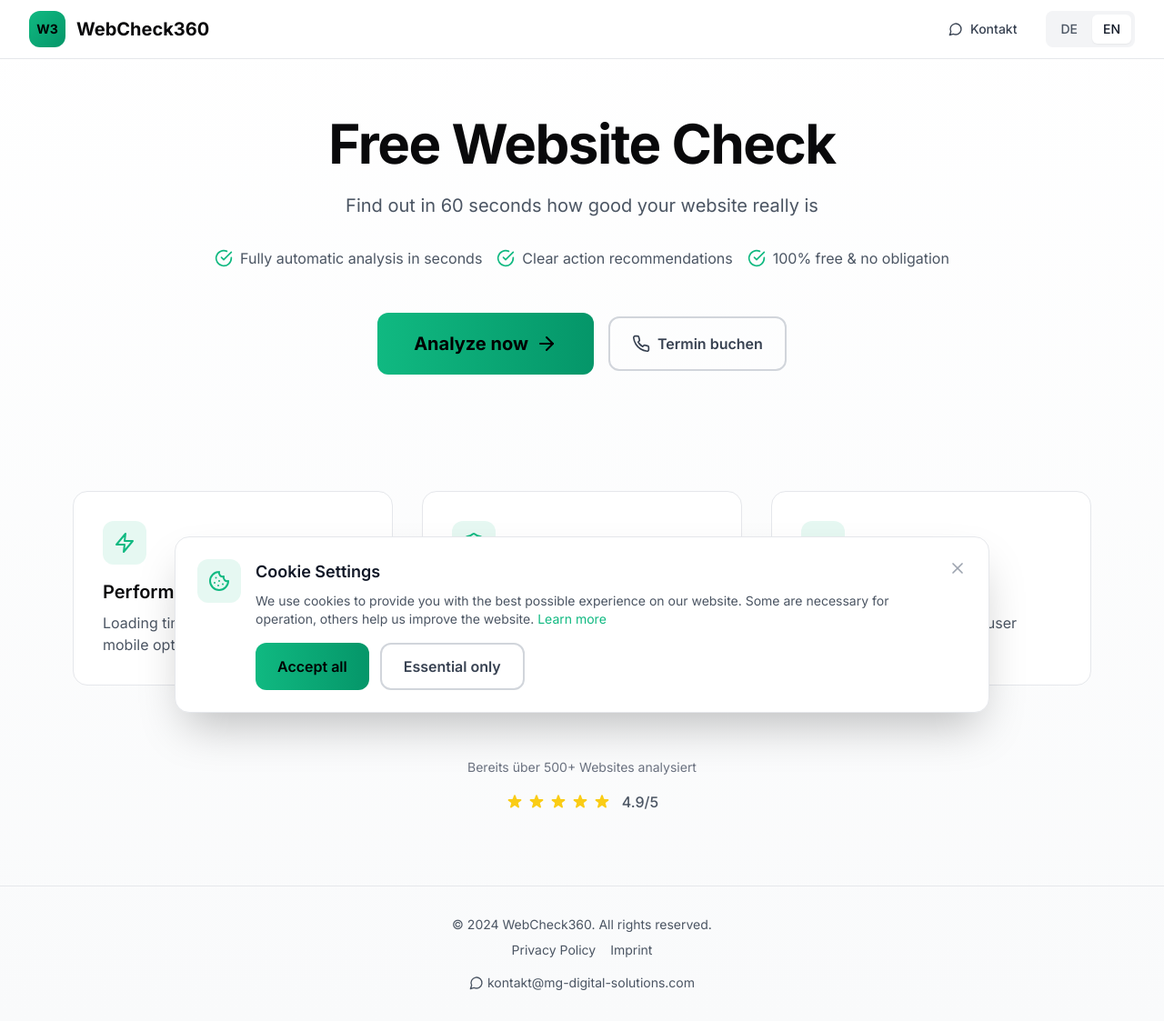
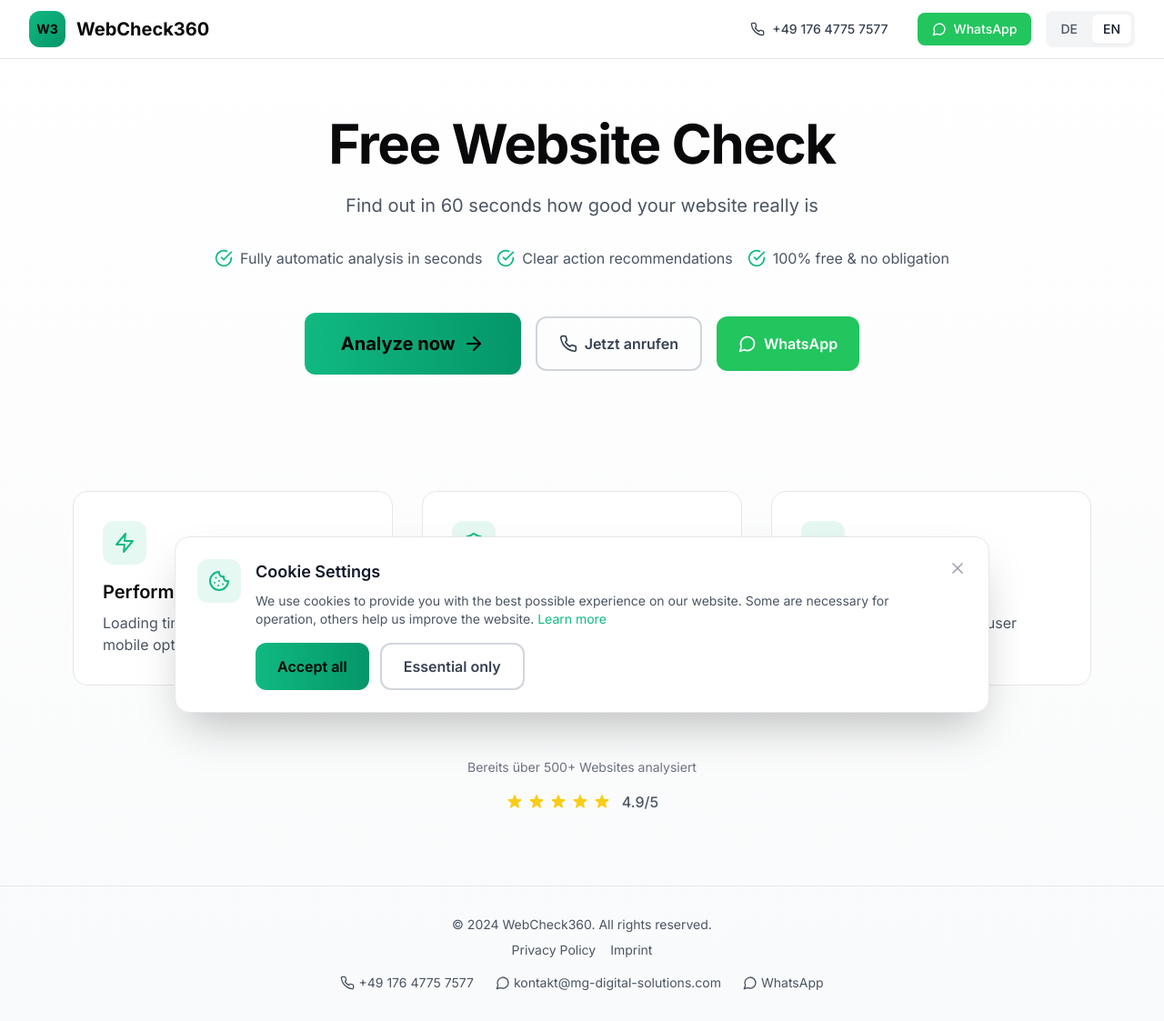
Before and after one commit to mikegehrke/webcheck360, a Next.js app: page /en in a window 1280 px wide. Shown: the whole page at 91% size. Built offline with nearby package versions, Linux system fonts and the light colour scheme.

Commit message:
Add phone number, WhatsApp button, more CTAs for better conversion score

```diff
--- a/app/[locale]/layout.tsx
+++ b/app/[locale]/layout.tsx
@@ -37,10 +37,14 @@
     logo: 'https://webcheck360.de/logo.png',
     contactPoint: {
       '@type': 'ContactPoint',
-      telephone: '+49-XXX-XXXXXXX',
+      telephone: '+49-176-4775-7577',
       contactType: 'customer service',
       availableLanguage: ['German', 'English'],
+      email: 'kontakt@mg-digital-solutions.com',
     },
+    sameAs: [
+      'https://wa.me/4917647757577'
+    ],
   },
   aggregateRating: {
     '@type': 'AggregateRating',
--- a/app/[locale]/page.tsx
+++ b/app/[locale]/page.tsx
@@ -23,14 +23,25 @@
               <span className="font-bold text-xl">WebCheck360</span>
             </div>
             <div className="flex items-center gap-4">
-              {/* Contact Button - für besseren Conversion Score */}
+              {/* Telefonnummer - für besseren Trust Score */}
               <a
-                href="mailto:kontakt@mg-digital-solutions.com"
-                className="hidden sm:inline-flex items-center gap-2 px-4 py-2 text-sm font-medium text-gray-700 dark:text-gray-300 hover:text-primary-500 transition-colors"
-                aria-label="Kontakt aufnehmen"
+                href="tel:+4917647757577"
+                className="hidden md:inline-flex items-center gap-2 px-4 py-2 text-sm font-medium text-gray-700 dark:text-gray-300 hover:text-primary-500 transition-colors"
+                aria-label="Anrufen"
+              >
+                <Phone className="w-4 h-4" />
+                +49 176 4775 7577
+              </a>
+              {/* WhatsApp Button */}
+              <a
+                href="https://wa.me/4917647757577?text=Hallo%2C%20ich%20interessiere%20mich%20f%C3%BCr%20WebCheck360"
+                target="_blank"
+                rel="noopener noreferrer"
+                className="hidden sm:inline-flex items-center gap-2 px-4 py-2 text-sm font-medium bg-green-500 text-white rounded-lg hover:bg-green-600 transition-colors"
+                aria-label="WhatsApp Kontakt"
               >
                 <MessageCircle className="w-4 h-4" />
-                Kontakt
+                WhatsApp
               </a>
               <LanguageSwitcher />
             </div>
@@ -70,15 +81,27 @@
               <ArrowRight className="w-6 h-6" />
             </Link>
 
-            {/* Secondary CTA */}
+            {/* Secondary CTA - Telefon */}
             <a
-              href="mailto:kontakt@mg-digital-solutions.com?subject=Anfrage%20WebCheck360"
+              href="tel:+4917647757577"
               className="inline-flex items-center gap-2 px-6 py-4 rounded-xl border-2 border-gray-300 dark:border-dark-700 text-gray-700 dark:text-gray-300 font-semibold hover:border-primary-500 hover:text-primary-500 transition-all min-h-[60px]"
               role="button"
-              aria-label="Termin buchen"
+              aria-label="Jetzt anrufen"
             >
               <Phone className="w-5 h-5" />
-              Termin buchen
+              Jetzt anrufen
+            </a>
+            {/* WhatsApp CTA */}
+            <a
+              href="https://wa.me/4917647757577?text=Hallo%2C%20ich%20interessiere%20mich%20f%C3%BCr%20WebCheck360"
+              target="_blank"
+              rel="noopener noreferrer"
+              className="inline-flex items-center gap-2 px-6 py-4 rounded-xl bg-green-500 text-white font-semibold hover:bg-green-600 transition-all min-h-[60px]"
+              role="button"
+              aria-label="WhatsApp schreiben"
+            >
+              <MessageCircle className="w-5 h-5" />
+              WhatsApp
             </a>
           </div>
         </div>
@@ -150,10 +173,23 @@
             </Link>
           </div>
           {/* Contact Info in Footer */}
-          <div className="mt-4 flex items-center justify-center gap-6">
+          <div className="mt-4 flex flex-wrap items-center justify-center gap-4 sm:gap-6">
+            <a href="tel:+4917647757577" className="hover:text-primary-500 transition-colors flex items-center gap-1">
+              <Phone className="w-4 h-4" />
+              +49 176 4775 7577
+            </a>
             <a href="mailto:kontakt@mg-digital-solutions.com" className="hover:text-primary-500 transition-colors flex items-center gap-1">
               <MessageCircle className="w-4 h-4" />
               kontakt@mg-digital-solutions.com
+            </a>
+            <a
+              href="https://wa.me/4917647757577"
+              target="_blank"
+              rel="noopener noreferrer"
+              className="hover:text-green-500 transition-colors flex items-center gap-1"
+            >
+              <MessageCircle className="w-4 h-4" />
+              WhatsApp
             </a>
           </div>
         </div>
```
